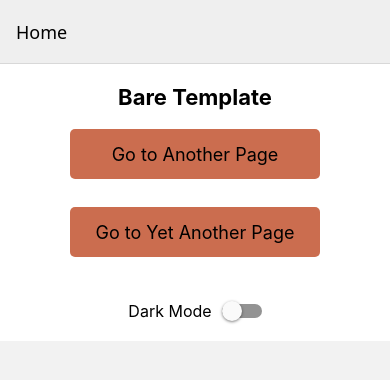
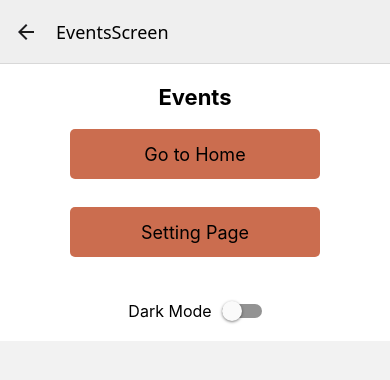
Before and after one commit to VN-Asianboy/Mobile-Assessment, a React Native app in the folder TruongVoMobileApp/: screen /EventsScreen in a window 390 px wide. Shown: the top 380 px of the page. Built offline with nearby package versions, Linux system fonts and the light colour scheme.

Commit message:
change file names for ease of use

```diff
--- a/TruongVoMobileApp/App.js
+++ b/TruongVoMobileApp/App.js
@@ -2,8 +2,8 @@ import React, { useContext } from 'react';
 import { NavigationContainer } from '@react-navigation/native';
 import { createStackNavigator } from '@react-navigation/stack';
 import HomeScreen from './screens/HomeScreen';
-import AnotherPage from './screens/AnotherPage';
-import YetAnotherPage from './screens/YetAnotherPage';
+import EventsScreen from './screens/EventsScreen';
+import SettingScreen from './screens/SettingScreen';
 import { ThemeProvider, ThemeContext } from './darkmode';
 
 const Stack = createStackNavigator();
@@ -20,8 +20,8 @@ function AppNavigator() {
         }}
       >
         <Stack.Screen name="Home" component={HomeScreen} />
-        <Stack.Screen name="AnotherPage" component={AnotherPage} />
-        <Stack.Screen name="YetAnotherPage" component={YetAnotherPage} />
+        <Stack.Screen name="EventsScreen" component={EventsScreen} />
+        <Stack.Screen name="SettingScreen" component={SettingScreen} />
       </Stack.Navigator>
     </NavigationContainer>
   );
--- a/TruongVoMobileApp/screens/AnotherPage.js
+++ b/TruongVoMobileApp/screens/EventsScreen.js
@@ -2,24 +2,25 @@ import React, { useContext } from 'react';
 import { View, Text, TouchableOpacity, Switch } from 'react-native';
 import styles from '../styles';
 import { ThemeContext } from '../darkmode';
+import { TextInput } from 'react-native';
 
-export default function AnotherPage({ navigation }) {
+export default function EventsScreen({ navigation }) {
   const { isDarkMode, toggleTheme, colors } = useContext(ThemeContext);
 
   return (
     <View style={[styles.mainContainer, { backgroundColor: colors.background }]}>
-      <Text style={[styles.title, { color: colors.text }]}>Another Page</Text>
+      <Text style={[styles.title, { color: colors.text }]}>Events</Text>
 
       <TouchableOpacity
         style={[styles.button, { backgroundColor: colors.button }]}
         onPress={() => navigation.navigate('Home')}>
-        <Text style={styles.buttonText}>Go to Home</Text>
+        <Text style={[styles.buttonText, { color: colors.buttonText }]}>Go to Home</Text>
       </TouchableOpacity>
 
       <TouchableOpacity
         style={[styles.button, { backgroundColor: colors.button }]}
-        onPress={() => navigation.navigate('YetAnotherPage')}>
-        <Text style={styles.buttonText}>Go to YetAnotherPage</Text>
+        onPress={() => navigation.navigate('SettingScreen')}>
+        <Text style={[styles.buttonText, { color: colors.buttonText }]}>Setting Page</Text>
       </TouchableOpacity>
 
       <View style={{ marginTop: 30, flexDirection: 'row', alignItems: 'center' }}>
--- a/TruongVoMobileApp/screens/HomeScreen.js
+++ b/TruongVoMobileApp/screens/HomeScreen.js
@@ -2,30 +2,27 @@ import React, { useContext } from 'react';
 import { View, Text, TouchableOpacity, Switch } from 'react-native';
 import styles from '../styles';
 import { ThemeContext } from '../darkmode';
+import { TextInput } from 'react-native';
 
 export default function HomeScreen({ navigation }) {
   const { isDarkMode, toggleTheme, colors } = useContext(ThemeContext);
 
   return (
     <View style={[styles.mainContainer, { backgroundColor: colors.background }]}>
-      <Text style={[styles.title, { color: colors.text }]}>Bare Template</Text>
+      <Text style={[styles.title, { color: colors.text }]}>Home</Text>
 
       <TouchableOpacity
         style={[styles.button, { backgroundColor: colors.button }]}
-        onPress={() => navigation.navigate('AnotherPage')}
-      >
-        <Text style={[styles.buttonText, { color: colors.buttonText }]}>
-          Go to Another Page
-        </Text>
+        onPress={() => navigation.navigate('EventsScreen')}>
+
+        <Text style={[styles.buttonText, { color: colors.buttonText }]}>Events Page</Text>
       </TouchableOpacity>
 
       <TouchableOpacity
         style={[styles.button, { backgroundColor: colors.button }]}
-        onPress={() => navigation.navigate('YetAnotherPage')}
-      >
-        <Text style={[styles.buttonText, { color: colors.buttonText }]}>
-          Go to Yet Another Page
-        </Text>
+        onPress={() => navigation.navigate('SettingScreen')}>
+
+        <Text style={[styles.buttonText, { color: colors.buttonText }]}>Setting Page</Text>
       </TouchableOpacity>
 
       <View style={{ marginTop: 30, flexDirection: 'row', alignItems: 'center' }}>
--- a/TruongVoMobileApp/screens/YetAnotherPage.js
+++ b/TruongVoMobileApp/screens/SettingScreen.js
@@ -2,23 +2,24 @@ import React, { useContext } from 'react';
 import { View, Text, TouchableOpacity, Switch } from 'react-native';
 import styles from '../styles';
 import { ThemeContext } from '../darkmode';
+import { TextInput } from 'react-native';
 
-export default function YetAnotherPage({ navigation }) {
+export default function SettingScreen({ navigation }) {
   const { isDarkMode, toggleTheme, colors } = useContext(ThemeContext);
 
   return (
     <View style={[styles.mainContainer, { backgroundColor: colors.background }]}>
-      <Text style={[styles.title, { color: colors.text }]}>Yet Another Page</Text>
+      <Text style={[styles.title, { color: colors.text }]}>Setting Page</Text>
       <TouchableOpacity
         style={[styles.button, { backgroundColor: colors.button }]}
         onPress={() => navigation.navigate('Home')}>
-        <Text style={styles.buttonText}>Go to Home</Text>
+        <Text style={[styles.buttonText, { color: colors.buttonText }]}>Go to Home</Text>
       </TouchableOpacity>
 
       <TouchableOpacity
         style={[styles.button, { backgroundColor: colors.button }]}
-        onPress={() => navigation.navigate('AnotherPage')}>
-        <Text style={styles.buttonText}>Go to Another Page</Text>
+        onPress={() => navigation.navigate('EventsScreen')}>
+        <Text style={[styles.buttonText, { color: colors.buttonText }]}>Events Page</Text>
       </TouchableOpacity>
 
       <View style={{ marginTop: 30, flexDirection: 'row', alignItems: 'center' }}>
```
